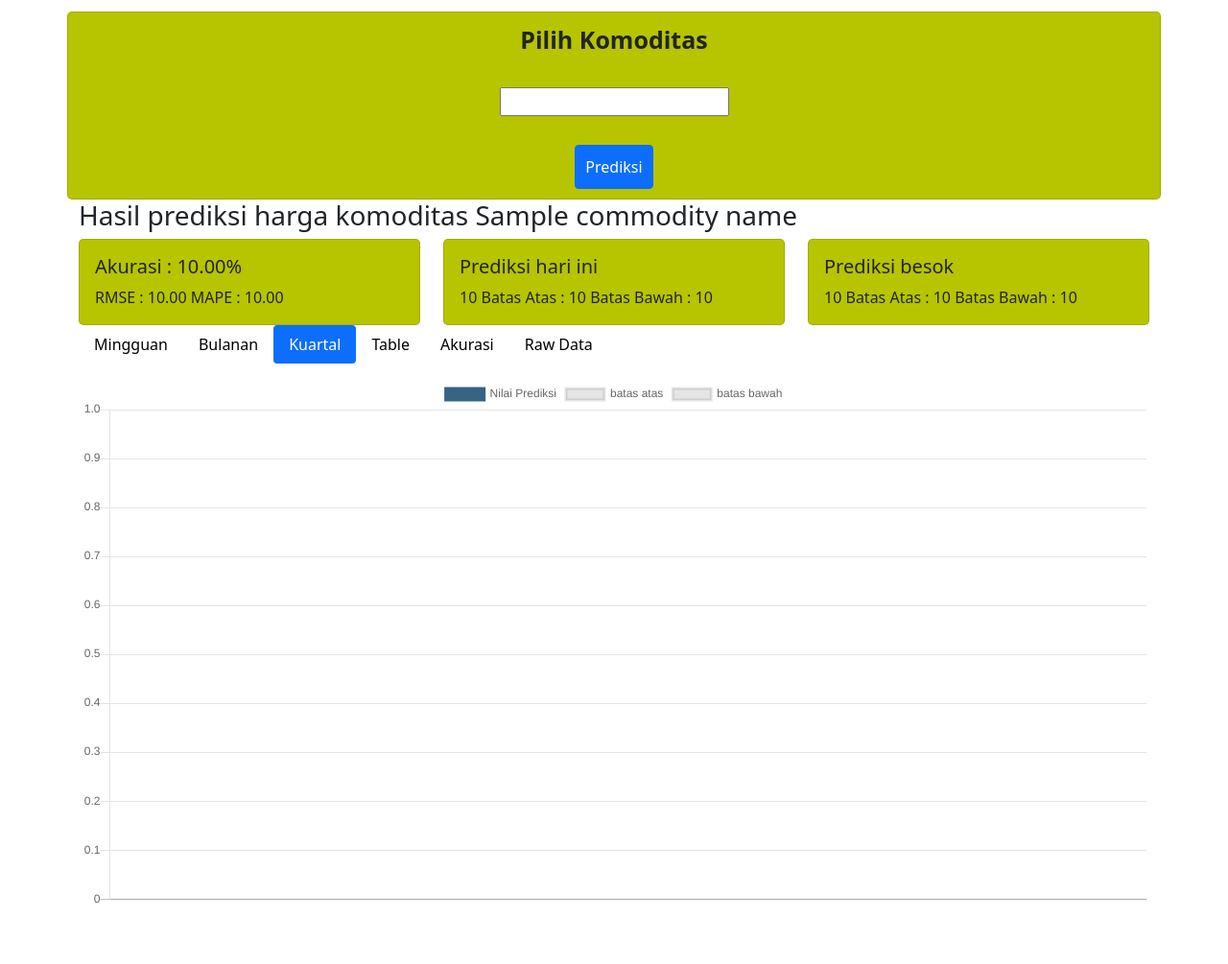
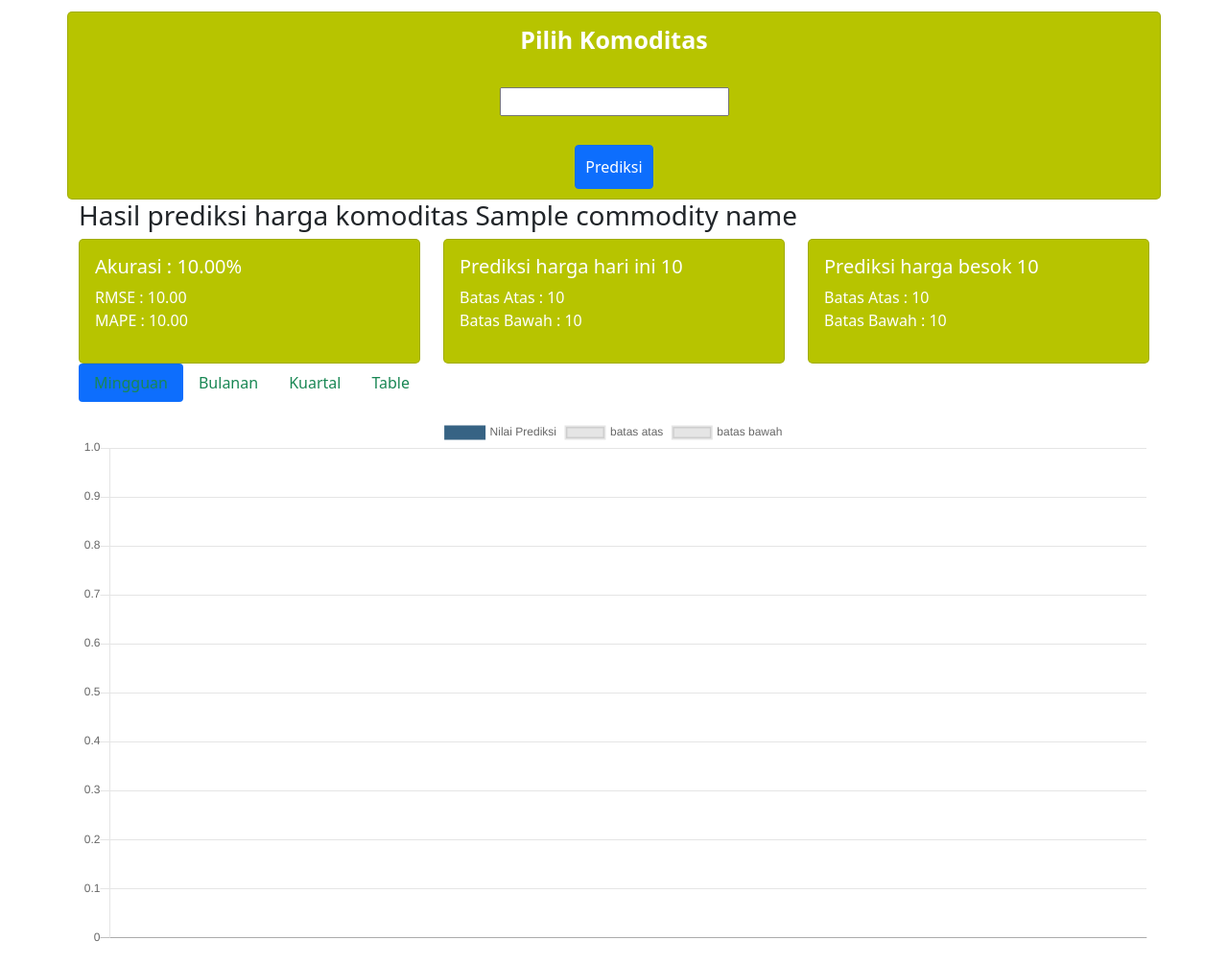
Before and after one commit to azrasabila/prediksi-harga-pangan, a Django app: template prediksiHargaPangan/templates/prediksi/index.html in a window 1280 px wide. Shown: the part 75-1080 px from the top of the page at 96% size. Before the commit the page ends 1016 px from the top, so only its background shows below. Run offline with Django 3.2, Linux system fonts and the light colour scheme; the template is opened without the code that fills it: most values are stand-ins (such as "Sample title", 1, 10 or a date in 2020); form fields are guessed from the names that the template uses; parts of the project's set-up code (start-up, migrations or seed data) failed here and were passed over; some libraries are stand-ins or nearby versions.

Commit message:
data representation & layout

```diff
--- a/prediksiHargaPangan/templates/prediksi/index.html
+++ b/prediksiHargaPangan/templates/prediksi/index.html
@@ -89,23 +89,18 @@
       </div>
       <div class="col">
         <div class="tab-content" id="v-pills-TabContent">
-          <div class="tab-pane fade" id="v-pills-chart_week" role="tabpanel" aria-labelledby="v-pills-chart-tab">
-            <!-- <canvas id="myChartline"></canvas> -->
+          <div class="tab-pane fade show active" id="v-pills-chart-week" role="tabpanel"
+            aria-labelledby="v-pills-chart-week-tab">
+            <canvas id="myChartline_week"></canvas>
           </div>
-          <div class="tab-pane fade" id="v-pills-chart_month" role="tabpanel" aria-labelledby="v-pills-chart-tab">
-            <!-- <canvas id="myChartline"></canvas> -->
+          <div class="tab-pane fade" id="v-pills-chart-month" role="tabpanel" aria-labelledby="v-pills-chart-month-tab">
+            <canvas id="myChartline_month"></canvas>
           </div>
-          <div class="tab-pane fade show active" id="v-pills-chart" role="tabpanel" aria-labelledby="v-pills-chart-tab">
+          <div class="tab-pane fade" id="v-pills-chart" role="tabpanel" aria-labelledby="v-pills-chart-tab">
             <canvas id="myChartline"></canvas>
           </div>
           <div class="tab-pane fade" id="v-pills-table" role="tabpanel" aria-labelledby="v-pills-table-tab">
             {%include "snippets/table.html"%}
-          </div>
-          <div class="tab-pane fade" id="v-pills-akurasi" role="tabpanel" aria-labelledby="v-pills-akurasi-tab">
-            {%include "snippets/akurasi.html"%}
-          </div>
-          <div class="tab-pane fade" id="v-pills-raw" role="tabpanel" aria-labelledby="v-pills-raw-tab">
-            <div>{{forecast.ds}}</div>
           </div>
         </div>
       </div>
@@ -113,7 +108,8 @@
     {%include "snippets/scripts.html"%}
     <script>
       drawLineGraph({{ yhat| safe}}, {{ labels| safe}}, {{ yhat_lower| safe}}, {{ yhat_upper| safe}}, 'myChartline');
-
+      drawLineGraph({{ yhat_week| safe}}, {{ labels_week| safe}}, {{ yhat_lower_week| safe}}, {{ yhat_upper_week| safe}}, 'myChartline_week');
+      drawLineGraph({{ yhat_month| safe}}, {{ labels_month| safe}}, {{ yhat_lower_month| safe}}, {{ yhat_upper_month| safe}}, 'myChartline_month');
     </script>
     {% endlocalize %}
 </body>
@@ -168,6 +164,7 @@
     /* height:40%; */
     background-color: #b7c400;
     border-radius: 5px;
+    color: white;
     /* left: 25px; */
   }
 
--- a/prediksiHargaPangan/templates/snippets/akurasi.html
+++ b/prediksiHargaPangan/templates/snippets/akurasi.html
@@ -1,8 +1,7 @@
 {%load static%}
-<div class="card">
+<div class="card" style="height: 100%;">
     <div class="card-body">
-        <h5>Akurasi : {{akurasi|floatformat:2}}%</h5>
-        <span>RMSE : {{rmse|floatformat:2}}</span>
-        <span>MAPE : {{mape|floatformat:2}}</span>
+        <h5 class="card-title">Akurasi : {{akurasi|floatformat:2}}%</h5>
+        <p class="card-text">RMSE : {{rmse|floatformat:2}}<br>MAPE : {{mape|floatformat:2}}</p>
     </div>
 </div>
--- a/prediksiHargaPangan/templates/snippets/besok.html
+++ b/prediksiHargaPangan/templates/snippets/besok.html
@@ -1,11 +1,9 @@
 {%load static%}
-<div class="card">
+<div class="card" style="height: 100%;">
   <div class="card-body col">
     {% if tomorrow %} {% for i in tomorrow %}
-    <h5>Prediksi besok</h5>
-    <span>{{i.yhat|floatformat:0}}</span>
-    <span>Batas Atas : {{i.yhat_upper|floatformat:0}}</span>
-    <span>Batas Bawah : {{i.yhat_lower|floatformat:0}}</span>
+    <h5 class="card-title">Prediksi harga besok {{i.yhat|floatformat:0}}</h5>
+    <p class="card-text">Batas Atas : {{i.yhat_upper|floatformat:0}}<br>Batas Bawah : {{i.yhat_lower|floatformat:0}}</p>
     {% endfor %} {% endif %}
   </div>
 </div>
--- a/prediksiHargaPangan/templates/snippets/hariini.html
+++ b/prediksiHargaPangan/templates/snippets/hariini.html
@@ -1,11 +1,10 @@
 {%load static%}
-<div class="card">
-    <div class="card-body col">
+<div class="card" style="height: 100%;">
+  <div class="card-body">
     {% if today %} {% for i in today %}
-      <h5>Prediksi hari ini</h5>
-        <span>{{i.yhat|floatformat:0}}</span>
-        <span>Batas Atas : {{i.yhat_upper|floatformat:0}}</span>
-        <span>Batas Bawah : {{i.yhat_lower|floatformat:0}}</span>
-      {% endfor %} {% endif %}
-    </div>
+    <h5 class="card-title">Prediksi harga hari ini {{i.yhat|floatformat:0}}</h5>
+    <p class="card-text">Batas Atas : {{i.yhat_upper|floatformat:0}}<br>Batas Bawah : {{i.yhat_lower|floatformat:0}}</p>
+    <p class="card-text"></p>
+    {% endfor %} {% endif %}
+  </div>
 </div>
--- a/prediksiHargaPangan/templates/snippets/tabs.html
+++ b/prediksiHargaPangan/templates/snippets/tabs.html
@@ -1,29 +1,28 @@
 {% load static %}
 <div class="d-flex align-items-start">
-  <div class="nav nav-pills mb-3" id="pills-tab" role="tablist">
-    <button class="nav-link" id="v-pills-chart-tab" data-bs-toggle="pill" data-bs-target="#v-pills-chart" type="button"
-      role="tab" aria-controls="v-pills-chart_week" aria-selected="false">
-      Mingguan
-    </button>
-    <button class="nav-link" id="v-pills-chart-tab" data-bs-toggle="pill" data-bs-target="#v-pills-chart" type="button"
-      role="tab" aria-controls="v-pills-chart_month" aria-selected="false">
-      Bulanan
-    </button>
-    <button class="nav-link active" id="v-pills-chart-tab" data-bs-toggle="pill" data-bs-target="#v-pills-chart"
-      type="button" role="tab" aria-controls="v-pills-chart" aria-selected="true">
-      Kuartal
-    </button>
-    <button class="nav-link" id="v-pills-table-tab" data-bs-toggle="pill" data-bs-target="#v-pills-table" type="button"
-      role="tab" aria-controls="v-pills-table" aria-selected="false">
-      Table
-    </button>
-    <button class="nav-link" id="v-pills-akurasi-tab" data-bs-toggle="pill" data-bs-target="#v-pills-akurasi"
-      type="button" role="tab" aria-controls="v-pills-akurasi" aria-selected="false">
-      Akurasi
-    </button>
-    <button class="nav-link" id="v-pills-raw-tab" data-bs-toggle="pill" data-bs-target="#v-pills-raw" type="button"
-      role="tab" aria-controls="v-pills-raw" aria-selected="false">
-      Raw Data
-    </button>
-  </div>
+  <ul class="nav nav-pills mb-3" id="pills-tab" role="tablist">
+    <li class="nav-item">
+      <a class="nav-link active text-success" id="v-pills-chart-week-tab" data-bs-toggle="pill"
+        data-bs-target="#v-pills-chart-week" aria-controls="v-pills-chart-week" aria-selected="true">
+        Mingguan
+      </a>
+    </li>
+    <li class="nav-item">
+      <a class="nav-link text-success" id="v-pills-chart-month-tab" data-bs-toggle="pill"
+        data-bs-target="#v-pills-chart-month" aria-controls="v-pills-chart-month" aria-selected="false">
+        Bulanan
+      </a>
+    <li class="nav-item">
+      <a class="nav-link text-success" id="v-pills-chart-tab" data-bs-toggle="pill" data-bs-target="#v-pills-chart"
+        aria-controls="v-pills-chart" aria-selected="false">
+        Kuartal
+      </a>
+    </li>
+    <li class="nav-item">
+      <a class="nav-link text-success" id="v-pills-table-tab" data-bs-toggle="pill" data-bs-target="#v-pills-table"
+        aria-controls="v-pills-table" aria-selected="false">
+        Table
+      </a>
+    </li>
+  </ul>
 </div>
```
Also changed, not shown: prediksiHargaPangan/views.py (+29 -8 lines).
